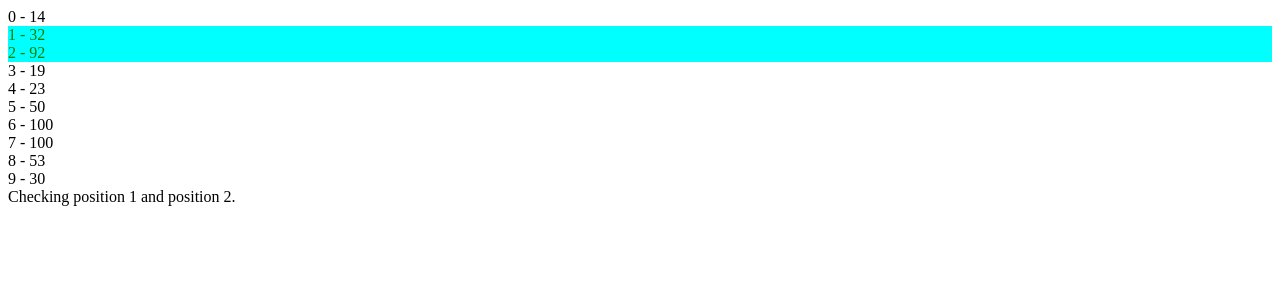
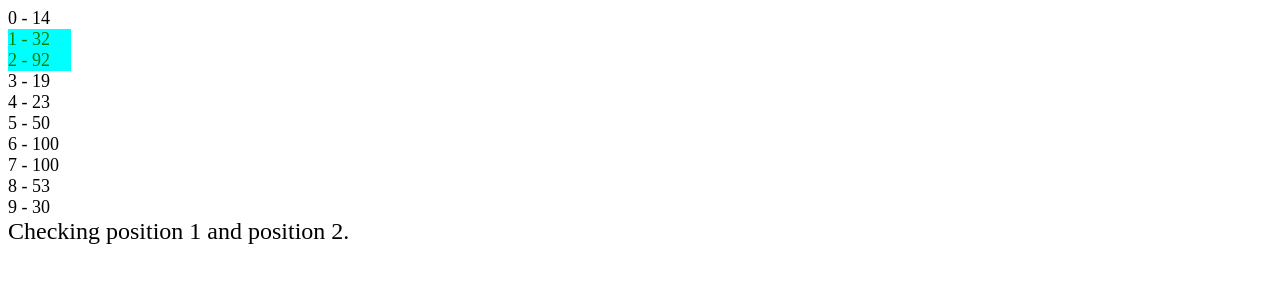
Before and after one commit to Btate712/BubbleSort, a plain HTML site: page index.html in a window 1280 px wide. Drawn offline with Linux system fonts and the light colour scheme.

Commit message:
added css for message and styled array

```diff
--- a/style.css
+++ b/style.css
@@ -1,3 +1,8 @@
+.numbers {
+  font-size: large;
+  width: 3.5em;
+}
+
 .checking, .swapped {
   color: green;
   background-color: cyan;
@@ -12,3 +17,7 @@
   color: lightgreen;
   background-color: green;
 }
+
+#message {
+  font-size: x-large;
+}
```
